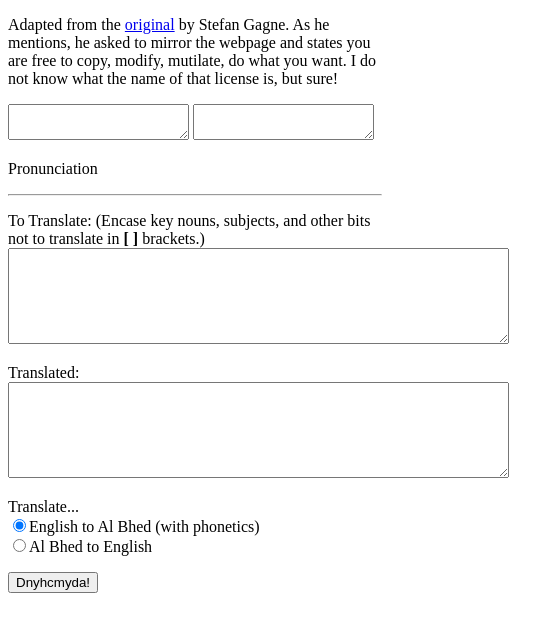
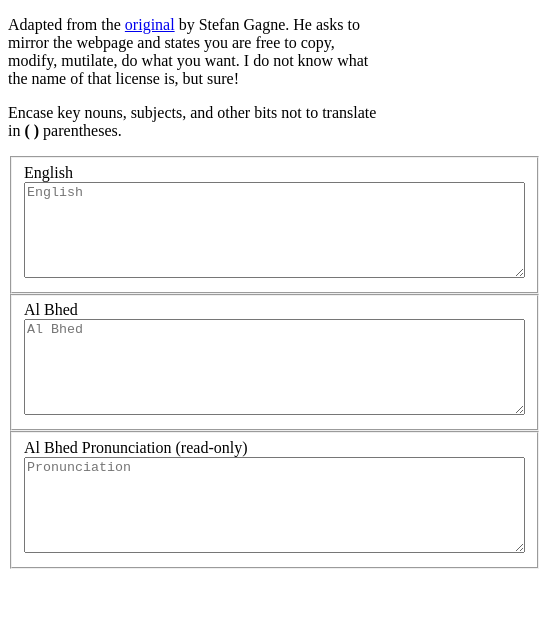
Before and after one commit to professorlust/ffx-al-bhed-translator, a plain HTML site: page index.html in a window 390 px wide. Shown: the whole page, 539 px wide, since content can reach past the window. Drawn offline with Linux system fonts and the light colour scheme.

Commit message:
Make it work automatically on input
- Visible on mobile
- Translate as you type
- Old stuff gone
- Use ( ) to escape since easier to reach on (my) mobile keyboard

```diff
--- a/index.html
+++ b/index.html
@@ -1,31 +1,28 @@
 <!DOCTYPE html>
 <html>
 <head>
+  <meta charset="utf-8" />
+  <meta name="viewport" content="width=device-width, initial-scale=1">
   <title>English - Al Bhed Translator with Phonetics</title>
   <script type="text/javascript" src="script.js"></script>
 </head>
 <body>
-  <p>Adapted from the <a href="http://stefangagne.com/albhed.html">original</a> by Stefan Gagne. As he mentions, he asked to mirror the webpage and states you are free to copy, modify, mutilate, do what you want. I do not know what the name of that license is, but sure!</p>
+  <p>Adapted from the <a href="http://stefangagne.com/albhed.html">original</a> by Stefan Gagne. He asks to mirror the webpage and states you are free to copy, modify, mutilate, do what you want. I do not know what the name of that license is, but sure!</p>
 
-  <textarea id="english"></textarea>
-  <textarea id="albhed"></textarea>
-  <p id="albhed-pronunciation">Pronunciation</p>
+  <p>Encase key nouns, subjects, and other bits not to translate in <strong>( )</strong> parentheses.<br>
 
-  <hr />
+  <fieldset>
+    <label for="english">English</label>
+    <textarea id="english" cols="60" rows="6" placeholder="English"></textarea>
+  </fieldset>
+  <fieldset>
+    <label for="albhed">Al Bhed</label>
+    <textarea id="albhed" cols="60" rows="6" placeholder="Al Bhed"></textarea>
+  </fieldset>
+  <fieldset>
+    <label for="albhed-pronunciation">Al Bhed Pronunciation (read-only)</label>
+    <textarea id="albhed-pronunciation" cols="60" rows="6" placeholder="Pronunciation" readonly="readonly"></textarea>
+  </fieldset>
 
-<form method="get" name="theform" action="" onSubmit="return transme()">
-
-<p>To Translate: (Encase key nouns, subjects, and other bits not to translate in <b>[ ]</b> brackets.)<br>
-<textarea name="stimulus" cols="60" rows="6" wrap="VIRTUAL"></textarea></p>
-
-<p>Translated:<br>
-<textarea name="response" cols="60" rows="6" wrap="VIRTUAL"></textarea></p>
-
-<p>Translate...<br>
-<input name="picker" type="radio" value="0" checked>English to Al Bhed (with phonetics)<br>
-<input name="picker" type="radio" value="1">Al Bhed to English</p>
-
-<p><input type="submit" value="Dnyhcmyda!"></p>
-</form>
 </body>
 </html>
--- a/script.js
+++ b/script.js
@@ -1,10 +1,10 @@
-validator = "abcdefghjiklmnopqrstuvwxyzABCDEFGHIJKLMNOPQRSTUVWXYZ";
+const VALID_CHARS = "abcdefghjiklmnopqrstuvwxyzABCDEFGHIJKLMNOPQRSTUVWXYZ";
+const VOWELS = "aeiouyAEIOUY";
 function isTranslateable(character) {
-  return validator.indexOf(character) !== -1;
+  return VALID_CHARS.indexOf(character) !== -1;
 }
-vowels = "aeiouyAEIOUY";
 function isVowel(character) {
-  return vowels.indexOf(character) !== -1;
+  return VOWELS.indexOf(character) !== -1;
 }
 
 aemap = new Array();
@@ -59,8 +59,8 @@ promap["S"] = "SEE";  promap["T"] = "TE";  promap["U"] = "OO";
 promap["V"] = "FU";  promap["W"] = "W";  promap["X"] = "X";
 promap["Y"] = "AE";  promap["Z"] = "Z";
 
-const ESCAPESTART = "[";
-const ESCAPEEND = "]";
+const ESCAPESTART = "(";
+const ESCAPEEND = ")";
 function englishToAlbhed(s) {
   let parsing = true;
   let result = "";
@@ -131,60 +131,25 @@ function albhedToPronunciation(s) {
   return result;
 }
 
-function transme() {
-  if (document.theform.picker[0].checked) { // english to al bhed
-    builder = ""; toggler=0;
+function installListeners() {
+  ["change", "input"].forEach(function(evt) {
+    document.getElementById("english").addEventListener(evt, updateFromEnglish, false);
+    document.getElementById("albhed").addEventListener(evt, updateFromAlbhed, false);
+  });
+}
+function updateFromEnglish() {
+  let english = document.getElementById("english").value;
+  let albhed = englishToAlbhed(english);
+  let pronunciation = albhedToPronunciation(albhed);
+  document.getElementById("albhed").value = albhed;
+  document.getElementById("albhed-pronunciation").value = pronunciation;
+}
+function updateFromAlbhed() {
+  let albhed = document.getElementById("albhed").value;
+  let pronunciation = albhedToPronunciation(albhed);
+  let english = albhedToEnglish(albhed);
+  document.getElementById("english").value = english;
+  document.getElementById("albhed-pronunciation").value = pronunciation;
+}
 
-    for (var i=0; i < document.theform.stimulus.value.length; i++) {
-      if (document.theform.stimulus.value.charAt(i)=="[") {toggler=1;};
-      if (document.theform.stimulus.value.charAt(i)=="]") {toggler=0;};
-
-      if (toggler==1) {builder=builder+document.theform.stimulus.value.charAt(i);}
-      else {
-        if (validator.indexOf(document.theform.stimulus.value.charAt(i))==-1)
-          {builder=builder+document.theform.stimulus.value.charAt(i);}
-        else
-          {builder=builder+eamap[document.theform.stimulus.value.charAt(i)];};
-      };
-    };
-
-    builder2 = ""; toggler=0; prev=0;
-
-    for (var i=0; i < document.theform.stimulus.value.length; i++) {
-      if (document.theform.stimulus.value.charAt(i)=="[") {toggler=1;};
-      if (document.theform.stimulus.value.charAt(i)=="]") {toggler=0;};
-
-      if (toggler==1) {builder2=builder2+document.theform.stimulus.value.charAt(i);}
-      else {
-        if (validator.indexOf(document.theform.stimulus.value.charAt(i))==-1)
-          {builder2=builder2+document.theform.stimulus.value.charAt(i);
-           prev=0;}
-        else
-          {temp = promap[eamap[document.theform.stimulus.value.charAt(i)]];
-           if (prev==1) {if ((vowels.indexOf(temp.charAt(0))==-1) && (temp.length!=1)) {builder2=builder2+"-";};};
-           builder2=builder2+temp;
-           prev=1;
-          };
-      };
-    };
-    document.theform.response.value=builder+"\n\nPronounced: \""+builder2+"\"";
-
-  } else { //al bhed to english
-    builder = ""; toggler=0;
-
-    for (var i=0; i < document.theform.stimulus.value.length; i++) {
-      if (document.theform.stimulus.value.charAt(i)=="[") {toggler=1;};
-      if (document.theform.stimulus.value.charAt(i)=="]") {toggler=0;};
-
-      if (toggler==1) {builder=builder+document.theform.stimulus.value.charAt(i);}
-      else {
-        if (validator.indexOf(document.theform.stimulus.value.charAt(i))==-1)
-          {builder=builder+document.theform.stimulus.value.charAt(i);}
-        else
-          {builder=builder+aemap[document.theform.stimulus.value.charAt(i)];};
-      };
-    };
-    document.theform.response.value=builder;
-  };
-  return false;
-};
+document.addEventListener('DOMContentLoaded', installListeners, false);
```
